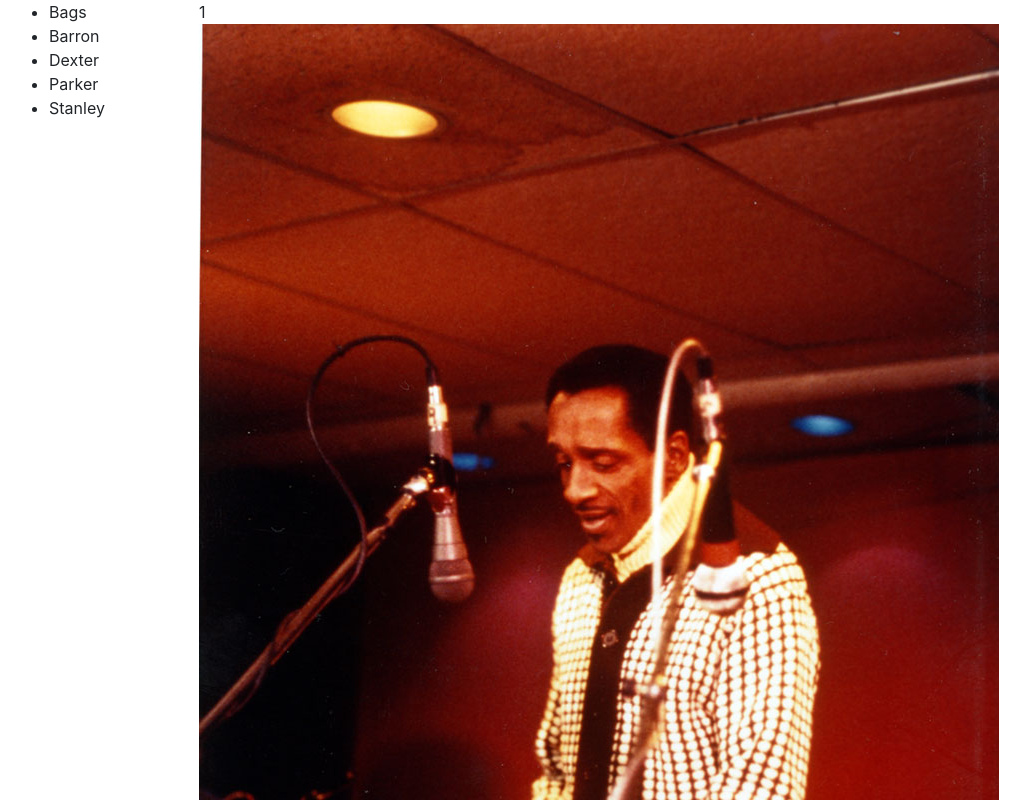
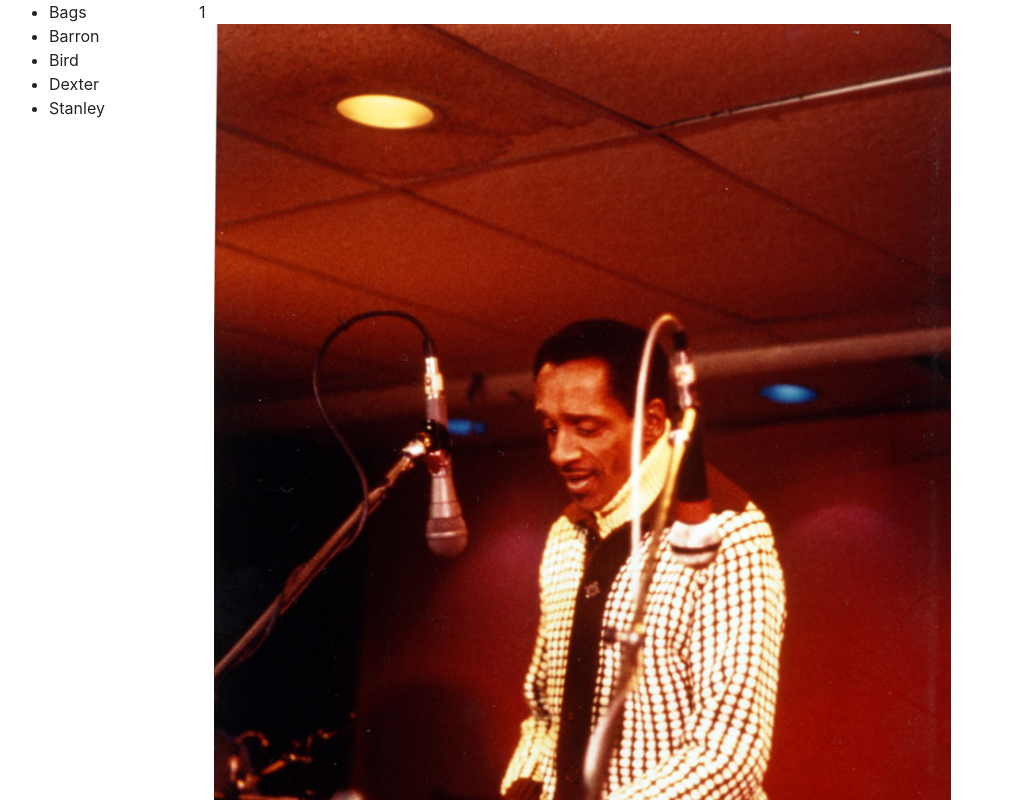
Before and after one commit to tstrain199/frontend-nanodegree-cat-clicker, a plain HTML site: page 5.5/index.html in a window 1280 px wide. Both pictures are taken after a click on the item "Bags". Shown: the top 800 px of the page, without its empty margins (76-1106 px from the left). Drawn offline with nearby package versions, Linux system fonts and the light colour scheme.

Commit message:
Used MVC design pattern.

```diff
--- a/5.5/index.html
+++ b/5.5/index.html
@@ -20,10 +20,12 @@
         </div>
         <div class="col-10">
           <div class="counter"></div>
+          <img class="col-10 img" src="">
         </div>
     <script src="https://code.jquery.com/jquery-3.2.1.slim.min.js" integrity="sha384-KJ3o2DKtIkvYIK3UENzmM7KCkRr/rE9/Qpg6aAZGJwFDMVNA/GpGFF93hXpG5KkN" crossorigin="anonymous"></script>
     <script src="https://cdnjs.cloudflare.com/ajax/libs/popper.js/1.11.0/umd/popper.min.js" integrity="sha384-b/U6ypiBEHpOf/4+1nzFpr53nxSS+GLCkfwBdFNTxtclqqenISfwAzpKaMNFNmj4" crossorigin="anonymous"></script>
     <script src="https://maxcdn.bootstrapcdn.com/bootstrap/4.0.0-beta/js/bootstrap.min.js" integrity="sha384-h0AbiXch4ZDo7tp9hKZ4TsHbi047NrKGLO3SEJAg45jXxnGIfYzk4Si90RDIqNm1" crossorigin="anonymous"></script>
-    <script src="js/awesome.js"></script>
+    <!-- <script src="js/awesome.js"></script> -->
+    <script src="js/app.js"></script>
   </body>
 </html>
--- /dev/null
+++ b/5.5/js/app.js
@@ -0,0 +1,90 @@
+
+  var model = {
+      "catz" : [
+          {
+              "name" : "Bags",
+              "pic" : "img/bags.jpg",
+              "count" : 0
+          },
+          {
+              "name" : "Barron",
+              "pic" : "img/barron.jpg",
+              "count" : 0
+          },
+          {
+              "name" : "Bird",
+              "pic" : "img/parker.jpg",
+              "count" : 0
+          },
+          {
+              "name" : "Dexter",
+              "pic" : "img/dexter.jpg",
+              "count" : 0
+          },
+          {
+              "name" : "Stanley",
+              "pic" : "img/stanley.jpg",
+              "count" : 0
+          }
+      ],
+      "it" : [
+        {
+          "name" : "",
+          "pic" : "",
+          "count" : 0
+        }
+      ],
+
+      returnAllCatz: function(){
+        return(model.catz);
+      },
+
+      addCount: function(num) {
+        model.catz[num].count++;
+      }
+  };
+
+  var octopus = {
+    getCatz: function() {
+      return model.returnAllCatz();
+    },
+
+    init: function() {
+      view.init();
+    },
+
+    addCount: function(num) {
+      model.addCount(num);
+    }
+  }
+
+  var view = {
+    init: function(){
+      // get a copy of the model
+      var c = octopus.getCatz();
+      // create ul elements in and appeend to left hand area
+      for (names in c){
+        var x = document.createElement("LI");
+        var t = document.createTextNode(c[names].name);
+        x.appendChild(t);
+        document.getElementById("myList").appendChild(x);
+
+        // set event listeners for each ul element
+        // for each click update the counter and render
+        x.addEventListener('click',(function(nameCopy){
+          return function(){
+            octopus.addCount(nameCopy);
+            view.render(nameCopy);
+          };
+        })(names));
+      };
+    },
+
+    render: function(num){
+      var d = octopus.getCatz();
+      var src = d[num].pic;
+      $('.col-10 img').attr('src', d[num].pic);
+      $('.counter').text(d[num].count);
+    }
+  };
+  octopus.init();
```
Also changed, not shown: 4 other files.
